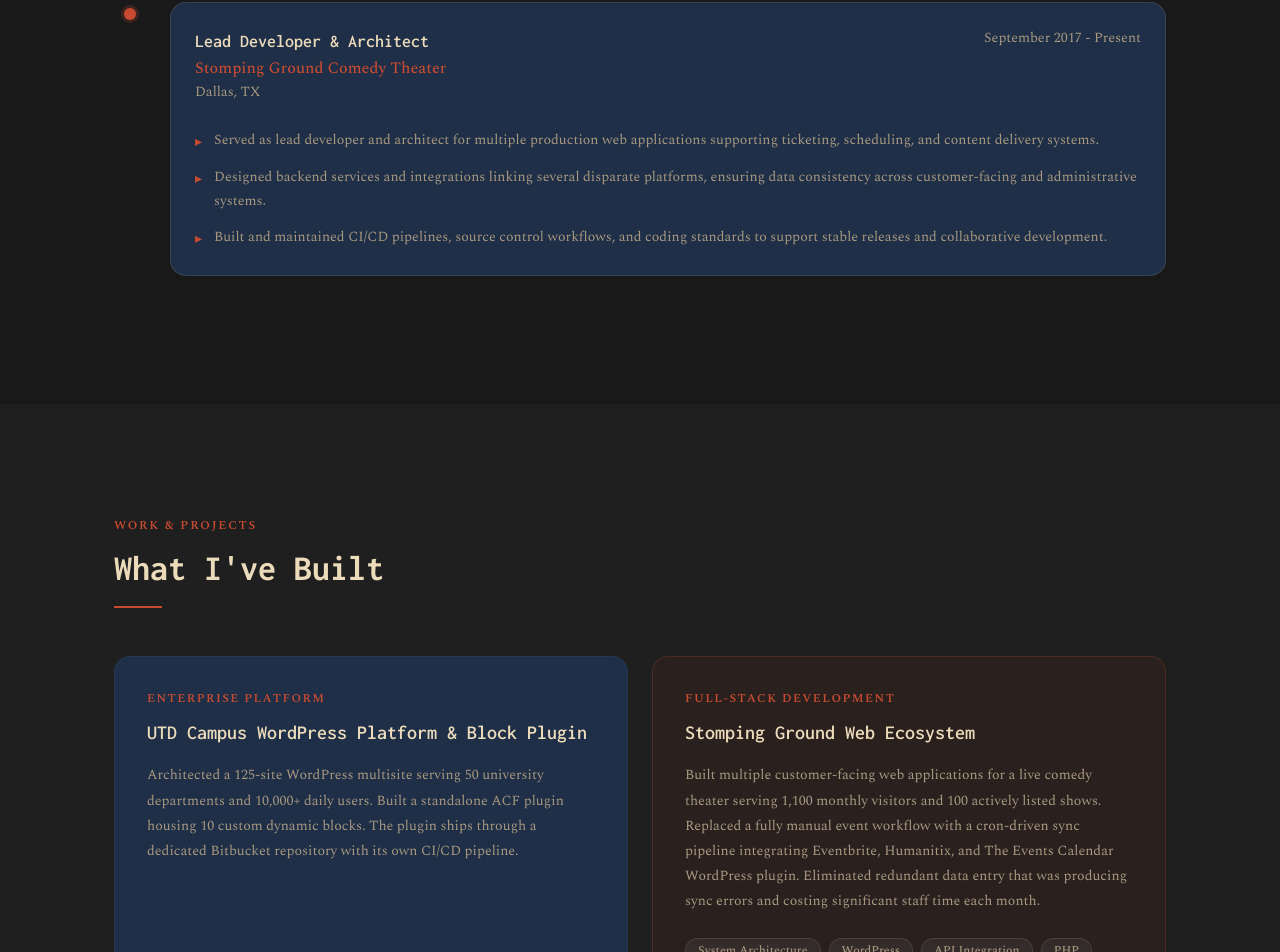
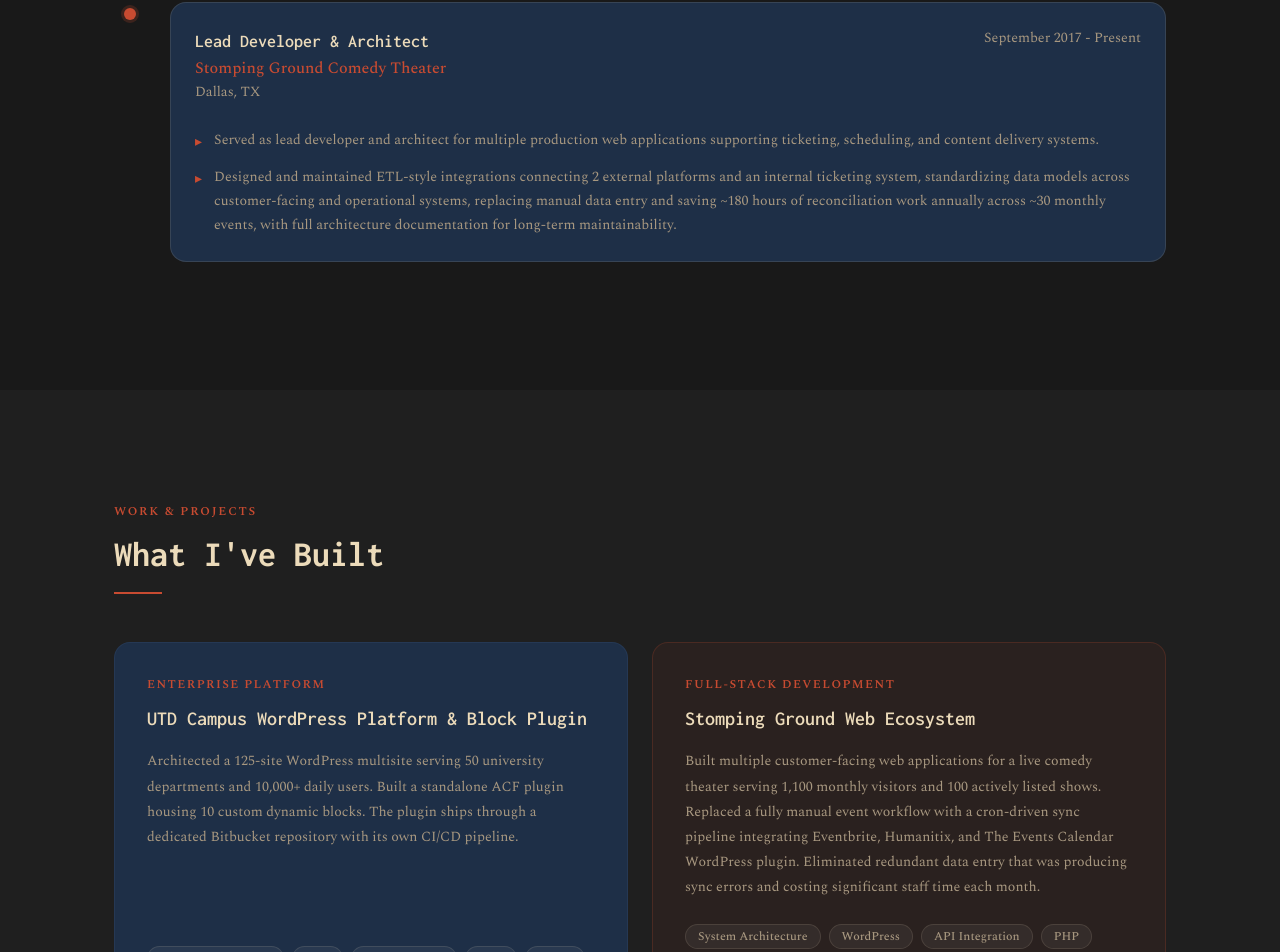
Before and after one commit to ssalhanick/brand, a React (Vite) app: page / in a window 1280 px wide. Shown: the part 4485-5437 px from the top of the page. Built offline with nearby package versions, Linux system fonts and the light colour scheme.

Commit message:
updating with more outcome-based metrics

```diff
--- a/src/sections/Experience.tsx
+++ b/src/sections/Experience.tsx
@@ -52,8 +52,7 @@ const experiences: Experience[] = [
         type: 'Volunteer',
         highlights: [
             'Served as lead developer and architect for multiple production web applications supporting ticketing, scheduling, and content delivery systems.',
-            'Designed backend services and integrations linking several disparate platforms, ensuring data consistency across customer-facing and administrative systems.',
-            'Built and maintained CI/CD pipelines, source control workflows, and coding standards to support stable releases and collaborative development.',
+            'Designed and maintained ETL-style integrations connecting 2 external platforms and an internal ticketing system, standardizing data models across customer-facing and operational systems, replacing manual data entry and saving ~180 hours of reconciliation work annually across ~30 monthly events, with full architecture documentation for long-term maintainability.',
         ],
     },
     {
```
